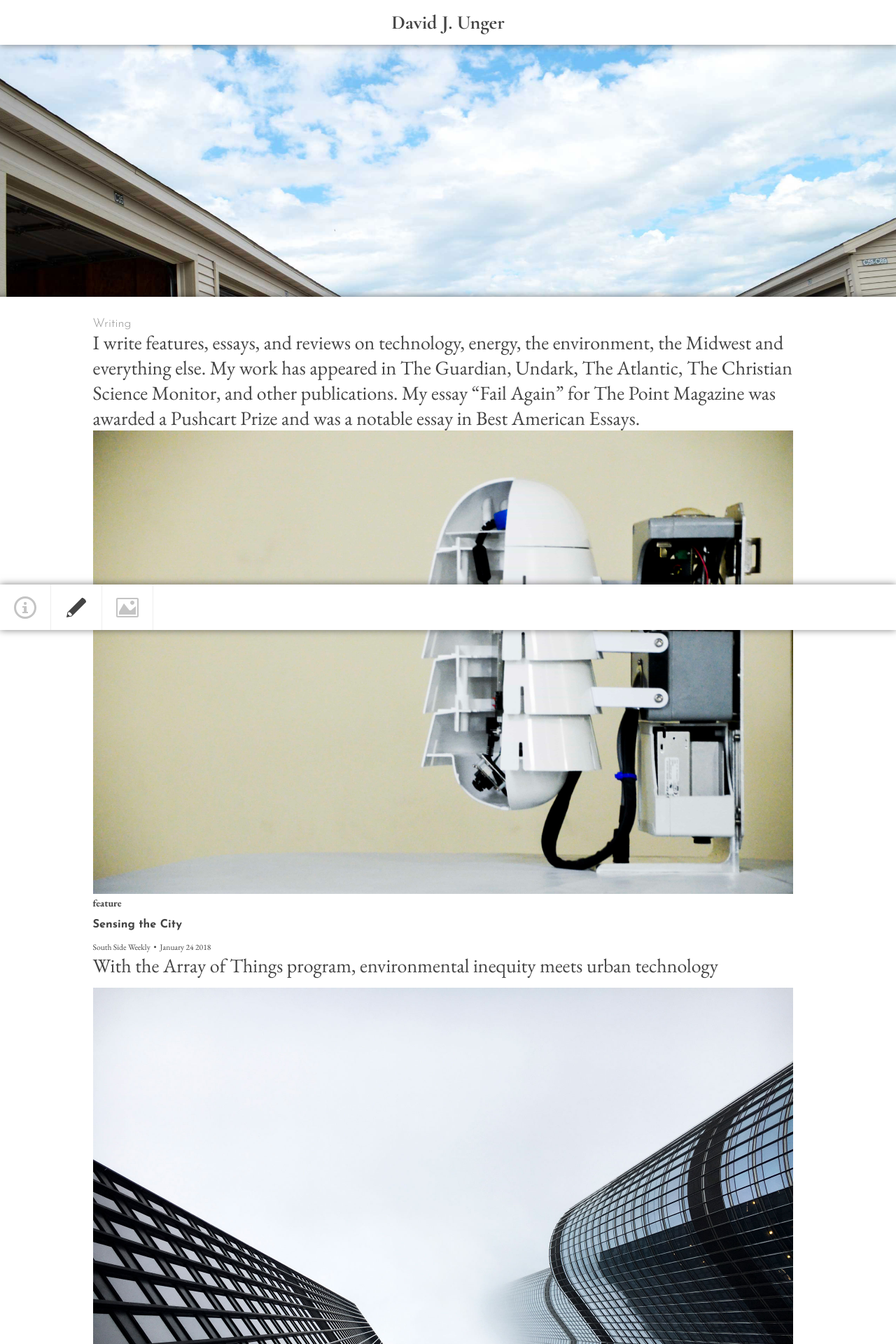
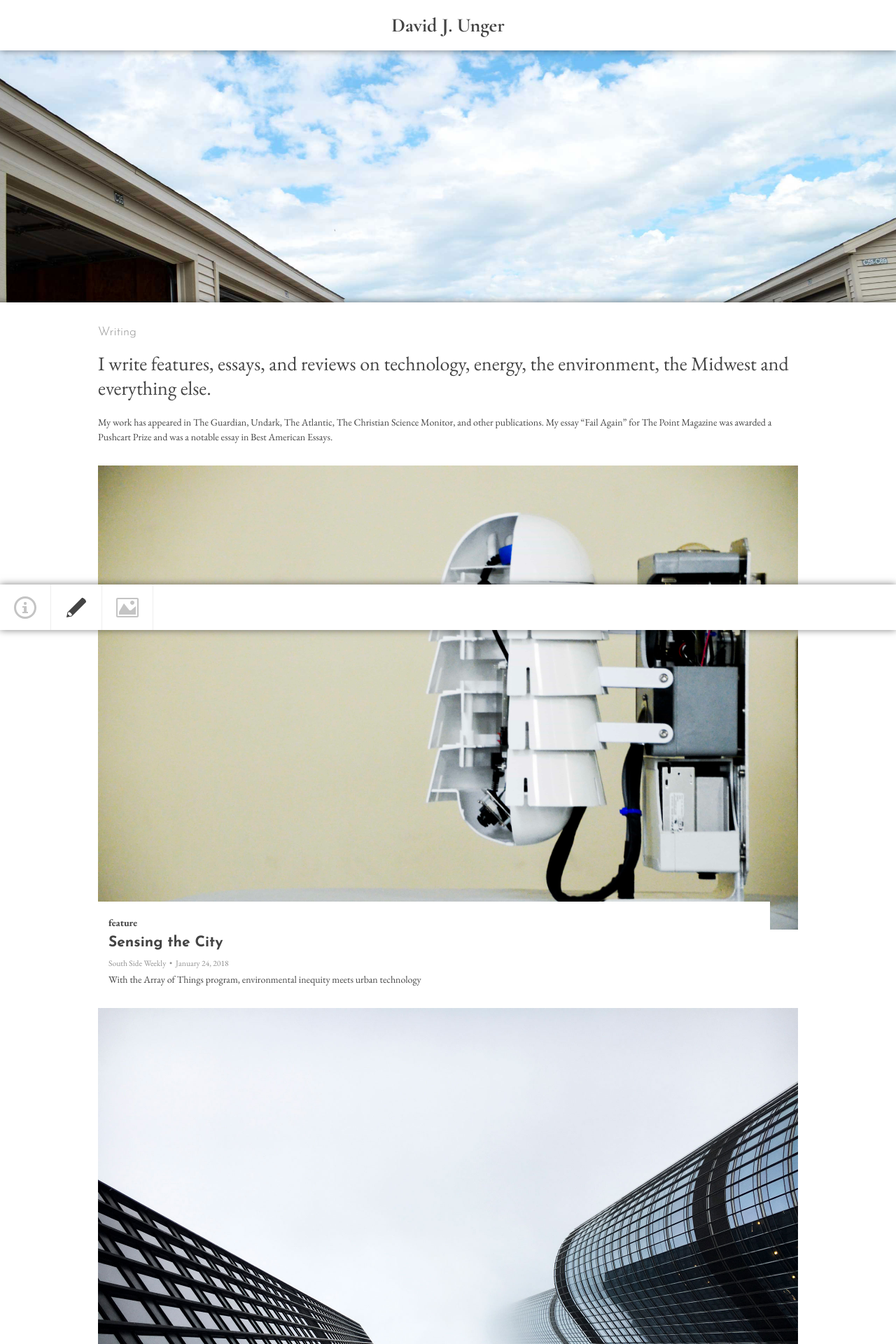
Before and after one commit to dungerdunger/dungerdunger.github.io, a Jekyll site: the page built from _pages/02_writing.md, in a window 1280 px wide. Shown: the top 1920 px of the page at 70% size. Built offline with Jekyll 4.4.1, drawn with Linux system fonts in a browser that asks for light colours; some of the changed text lies outside the part shown.

Commit message:
got items more or less styled

```diff
--- a/_layouts/page-writing.html
+++ b/_layouts/page-writing.html
@@ -5,19 +5,24 @@ layout: default
 	<div class="base-image" style="background:url('{{ site.url }}/{{ page.img }}'); background-size:{{ page.img-background_size }}; background-position:{{ page.img-background_position }};"></div>
 </div>
 
+<section id="page-intro">
 	<h2>{{ page.title }}</h2>
 	{{ content }}
-
+</section>
+<section id="page-portfolio">
 	<ul class="items">
 	{% assign items = site.writing | where: "featured", true | sort: 'pubdate'  %}
 	{% for item in items reversed %}
 		<li class="item">
 			<img src="{{ site.url }}/{{ item.img }}" alt="{{ item.title }}">
+			<div class="item-text">
 				<h4 class="item-kicker">{{ item.type }}</h4>
 				<h3 class="item-title"><a href="{{ item.link }}" target="_blank">{{ item.title }}</a></h3>
 				<small class="item-client">{{ item.client }} &nbsp;&bull;&nbsp;</small>
-		<small class="item-pubdate">{{ item.pubdate | date: "%B %d %Y" }}</small>
+				<small class="item-pubdate">{{ item.pubdate | date: "%B %d, %Y" }}</small>
 				<p class="item-teaser">{{ item.teaser }}</p>
+			</div>
 		</li>
 	{% endfor %}
 	</ul>
+</section>
--- a/_pages/02_writing.md
+++ b/_pages/02_writing.md
@@ -8,4 +8,6 @@ img-background_position: center
 icon: pencil
 ---
 
-I write features, essays, and reviews on technology, energy, the environment, the Midwest and everything else. My work has appeared in The Guardian, Undark, The Atlantic, The Christian Science Monitor, and other publications. My essay “Fail Again” for The Point Magazine was awarded a Pushcart Prize and was a notable essay in Best American Essays.
+I write features, essays, and reviews on technology, energy, the environment, the Midwest and everything else.
+
+My work has appeared in The Guardian, Undark, The Atlantic, The Christian Science Monitor, and other publications. My essay “Fail Again” for The Point Magazine was awarded a Pushcart Prize and was a notable essay in Best American Essays.
--- a/_sass/_default.scss
+++ b/_sass/_default.scss
@@ -52,3 +52,17 @@ body {
 img {
 	max-width:100%;
 }
+
+ul.tags {
+	list-style:none;
+	padding:0;
+	display:flex;
+	margin-bottom:10px;
+	li {
+		margin-right:3px;
+		border-radius:3px;
+		padding:2px 5px;
+		background:#bbb;
+		color:#fff;
+	}
+}
--- a/_sass/_style.scss
+++ b/_sass/_style.scss
@@ -16,13 +16,59 @@ $color1-lightest:lighten($color1, 50%);
 ul.items {
 	list-style:none;
 	padding:0;
+	li.item {
+		display:grid;
+		margin-bottom:20px;
+		img {
+		}
+		.item-text {
+			margin-top:-40px;
+			background:#fff;
+			z-index:1;
+			//width:80%;
+			margin-right:40px;
+			padding-top:20px;
+			padding-left:15px;
+			padding-right:10px;
+			margin-left:0;
+			h4.item-kicker {
+				margin-bottom:5px;
+			}
+			h3.item-title {
+				font-size:1.5rem;
+				line-height:1.25;
+				margin-bottom:5px;
+			}
+			small {
+				display:inline-block;
+				margin-bottom:5px;
+				color:$color1-light;
+			}
+			p {
+				margin-bottom:10px;
+			}
+		}
+	}
+}
 
+ul.tags {
+	li.tag {
+		font-family:$sans-serif;
+		font-weight:400;
+		font-size:.8rem;
+		background:$color1-light;
+
+	}
 }
 
 body {
 	color:$color1;
 	font-family:$serif;
 	font-weight:400;
+	line-height:1.5;
+	p {
+		margin-bottom:1.5rem;
+	}
 	h1, h2, h3 {
 		font-family:$sans-serif;
 	}
@@ -47,6 +93,7 @@ body {
 			background:#fff;
 			box-shadow:$shadow1;
 			position:fixed;
+			z-index:3;
 			bottom:0;
 			left:0;
 			width:100%;
@@ -97,11 +144,16 @@ body {
 body#writing, body#design {
 	main {
 		background:#fff;
-		padding:30px;
+		padding-left:30px;
+		padding-right:15px;
+		padding-top:30px;
+		padding-bottom:30px;
 		margin-left:-15px;
 		width:calc(100% + 15px);
 		margin-top:40vh;
 		box-shadow: $shadow1;
+		section#page-intro {
+			margin-bottom:30px;
 			h2 {
 				font-size:1.25rem;
 				font-weight:300;
@@ -109,6 +161,9 @@ body#writing, body#design {
 			}
 			p:first-of-type {
 				font-size:2rem;
+				line-height:1.25;
+				font-weight:500;
 			}
 		}
 	}
+}
```
Also changed, not shown: _layouts/page-design.html (+14 -8 lines). Lines whose indentation alone changed are shown as unchanged.
